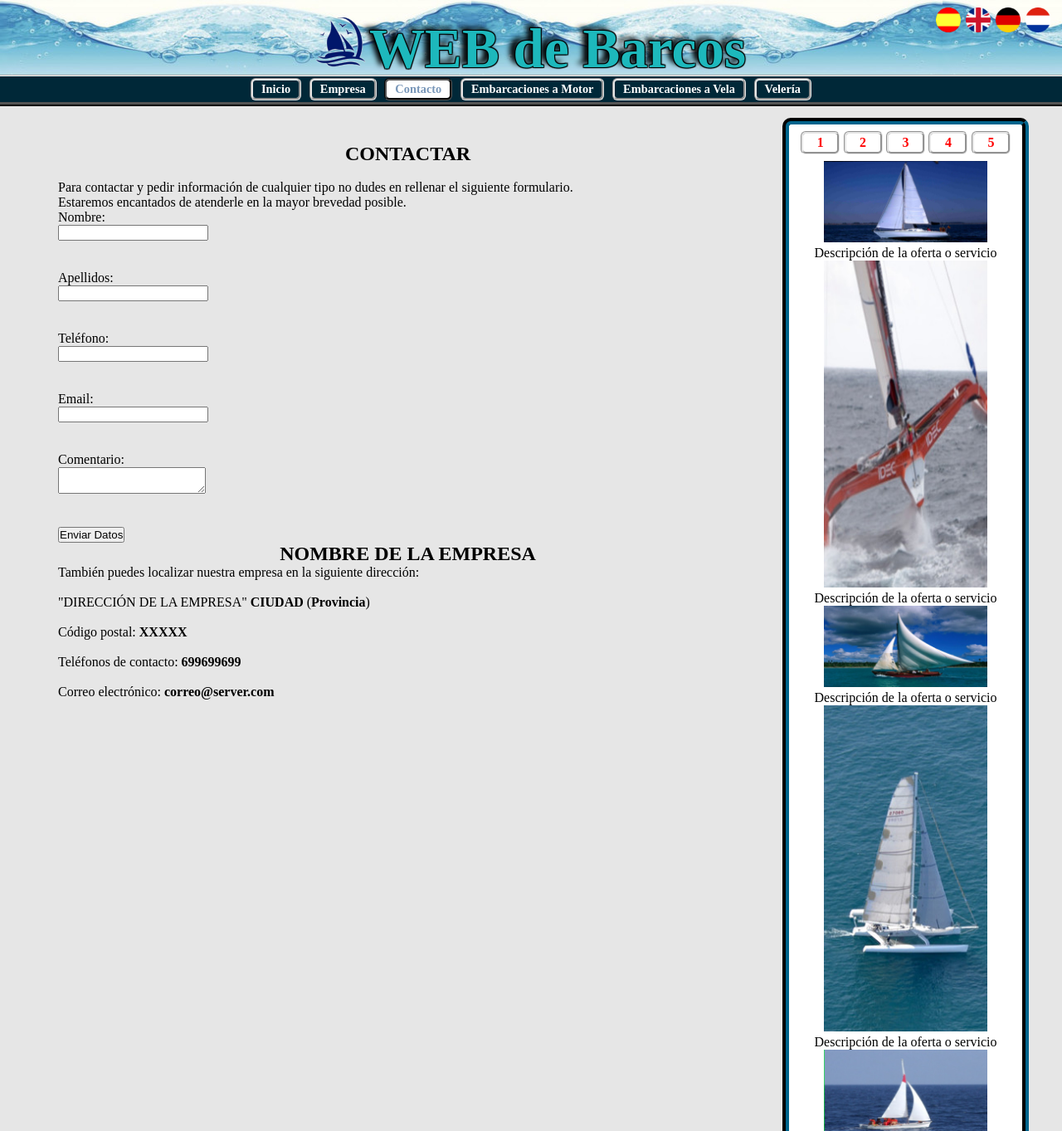
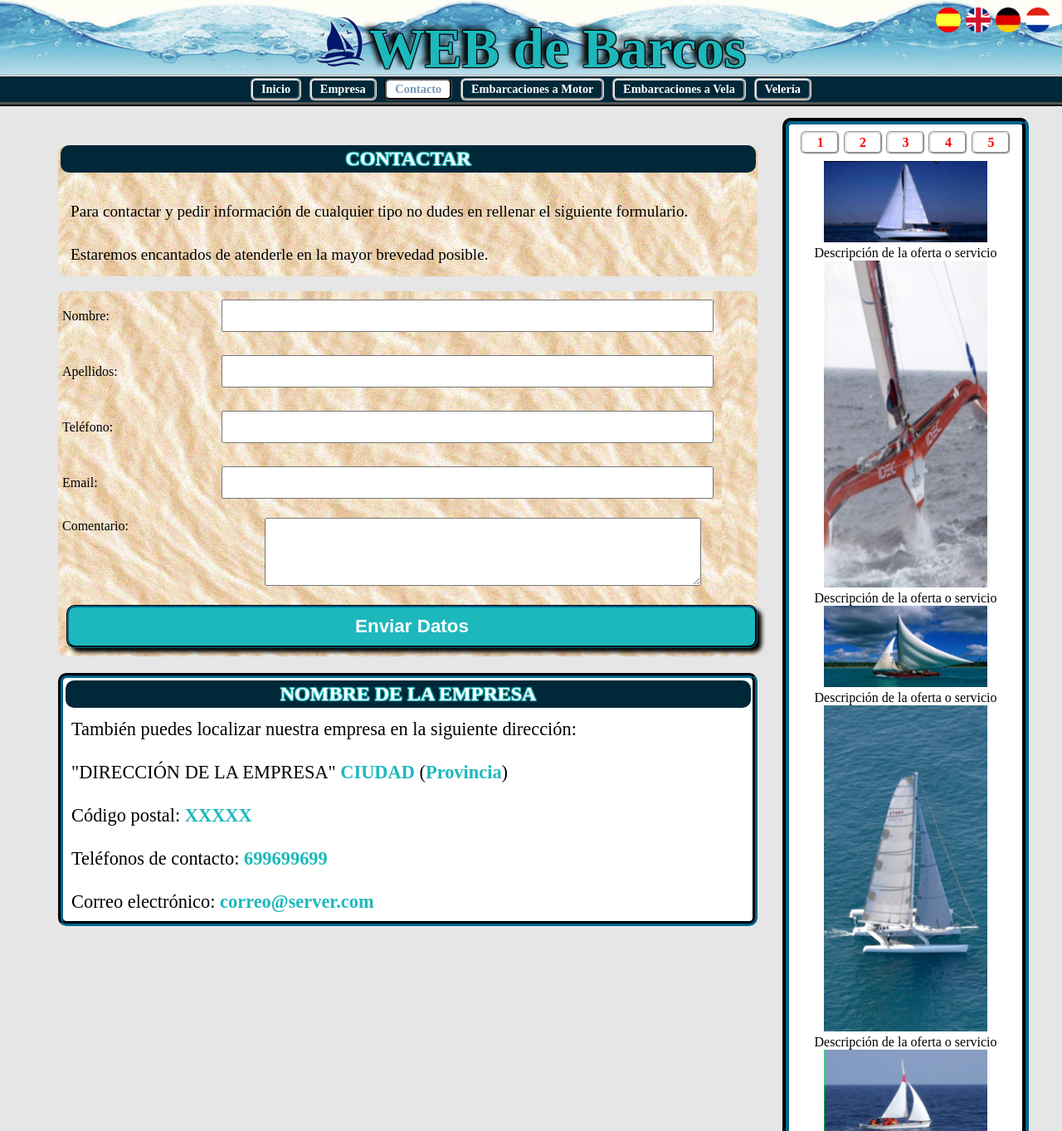
Before and after one commit to fryntiz/ProgramacionWeb, a PHP site: page /contacto.html in a window 1280 px wide. Shown: the top 1363 px of the page at 83% size. Run offline with PHP 8.4, Linux system fonts and the light colour scheme.

Commit message:
Estilos para el formulario de la hoja contacto.html

```diff
--- a/UnaDeBarcos/CSS/styles.css
+++ b/UnaDeBarcos/CSS/styles.css
@@ -267,3 +267,123 @@ Esta parte es Index
 	box-shadow: 2px 2px 20px orange,
 	-2px -2px 20px orange;
 }
+
+/*
+------------------------------------------
+Esta parte es Formulario
+------------------------------------------
+*/
+#contactar {
+	margin-bottom: 18px;
+	background-color: white;
+	background-image: url(../images/portada/portada.jpg);
+	border-radius: 10px;
+}
+#contactar H2 {
+	width: 98.7%;
+	margin: 3px 3px;;
+	vertical-align: middle;
+	text-align: center;
+	align-content: center;
+	color: white;
+	padding: 3px;
+	background-color: #002838;
+	text-shadow: 1px 1px 1px #1DB8BC,
+		-1px 1px 1px #1DB8BC,
+		1px -1px 1px #1DB8BC,
+		-1px -1px 1px #1DB8BC;
+	border-radius: 10px;
+}
+#contactar P {
+	padding: 15px;
+	font-size: 1.2em;
+}
+
+FORM {
+	background-color: white;
+	padding: 5px;
+	border-radius: 10px;
+	background-image: url(../images/portada/portada.jpg)
+}
+#enviar {
+	margin: auto;
+	padding: 3px;
+	text-align: center;
+	align-content: center;
+	color: white;
+	font-weight: bold;
+	font-size: 1.4em;
+	border: 3px groove #002838;
+	border-radius: 10px;
+	background-color: #1DB8BC;
+	box-shadow: 5px 5px 5px black;
+}
+#contenido INPUT {
+	width: 100%;
+	margin: 5px;
+	padding: 10px 3px;
+}
+#contenido INPUT:focus, #contenido TEXTAREA:focus {
+	box-shadow: 5px 5px 5px #112838,
+		-5px 5px 5px #112838,
+		5px -5px 5px #112838,
+		-5px -5px 5px #112838;
+}
+.formnombre {
+	width: 22%;
+	display: inline-block;
+	vertical-align: middle;
+}
+.forminput {
+	width: 70%;
+	display: inline-block;
+	text-align: right;
+}
+#nombre {
+
+}
+#apellidos {
+
+}
+#telefono {
+
+}
+#email {
+
+}
+#comentario {
+	width: 90%;
+	height: 80px;
+	text-align: justify;
+	vertical-align: top;
+}
+#datosempresa {
+	margin-top: 20px;
+	background-color: white;
+	border: 6px groove #002838;
+	border-radius: 10px;
+}
+#datosempresa H2 {
+	width: 98.7%;
+	margin: 3px 3px;;
+	vertical-align: middle;
+	text-align: center;
+	align-content: center;
+	color: white;
+	padding: 3px;
+	background-color: #002838;
+	text-shadow: 1px 1px 1px #1DB8BC,
+		-1px 1px 1px #1DB8BC,
+		1px -1px 1px #1DB8BC,
+		-1px -1px 1px #1DB8BC;
+	border-radius: 10px;
+}
+#datosempresa P {
+	padding: 10px;
+	font-size: 1.4em;
+}
+#datosempresa B {
+	color: #1DB8BC;
+	font-size: 1.6;
+	font-weight: bolder;
+}
```
